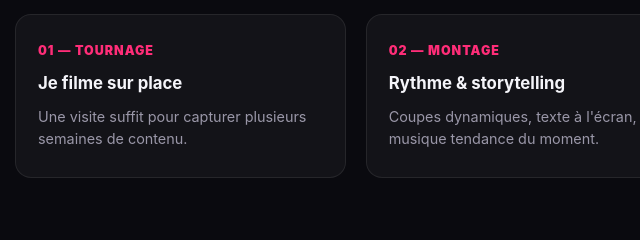
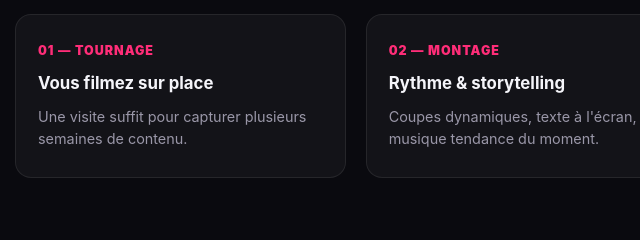
Before and after one commit to jls851999-dev/portfolio, a plain HTML site: page exemple-montage-video.html in a window 1280 px wide. Shown: the part 1284-1524 px from the top of the page, 109-749 px from the left. Drawn offline with Linux system fonts and the light colour scheme.

Commit message:
Update filming instruction text in HTML

```diff
--- a/exemple-montage-video.html
+++ b/exemple-montage-video.html
@@ -350,7 +350,7 @@
     <div class="steps">
       <div class="step">
         <div class="num">01 — TOURNAGE</div>
-        <h3>Je filme sur place</h3>
+        <h3>Vous filmez sur place</h3>
         <p>Une visite suffit pour capturer plusieurs semaines de contenu.</p>
       </div>
       <div class="step">
```
